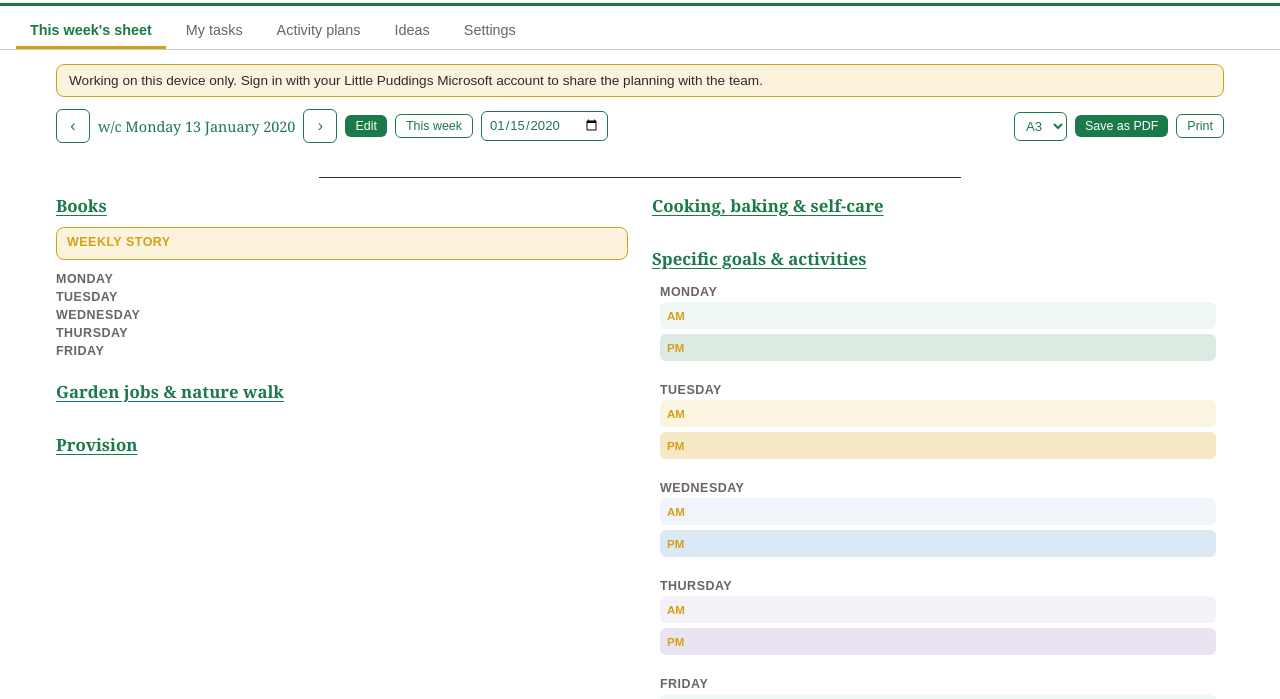
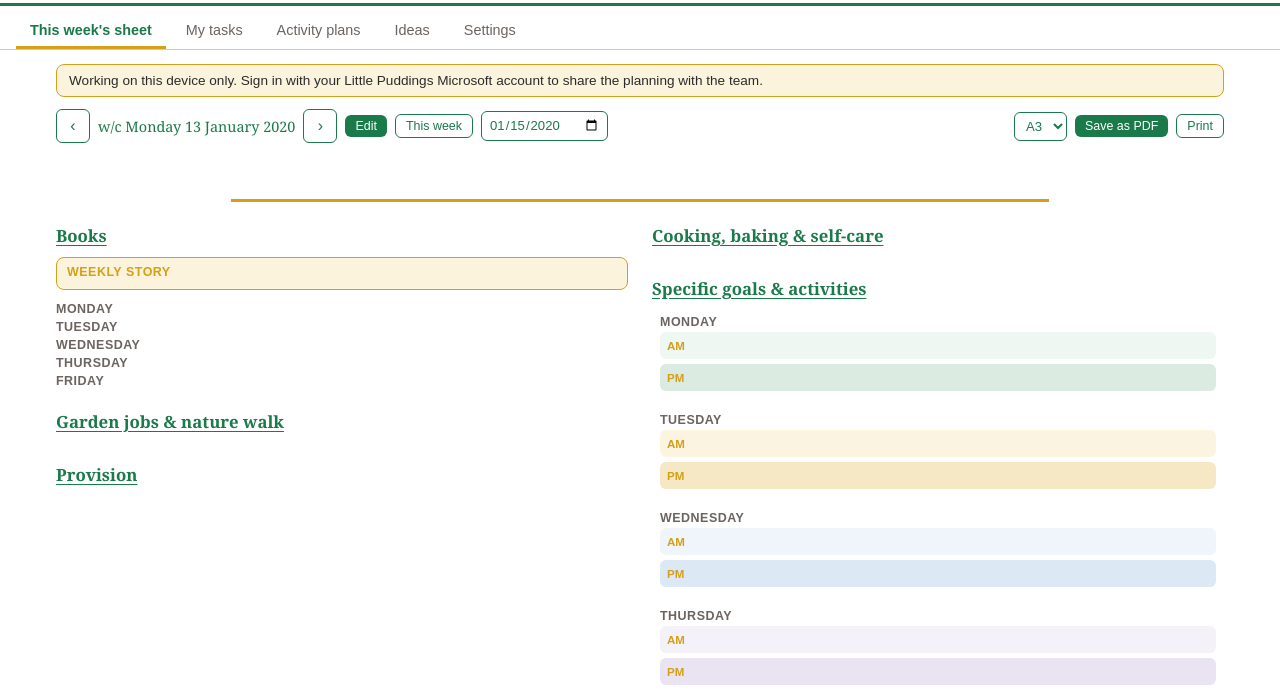
Before and after one commit to LittlePuddingsSingIn/planning, a plain HTML site: page index.html in a window 1280 px wide. Both pictures are taken after typing "2020-01-15" into the empty fields and a click on the button "Save as PDF". Shown: the part 61-760 px from the top of the page. Drawn offline with nearby package versions, Linux system fonts and the light colour scheme.

Commit message:
Add files via upload

```diff
--- a/index.html
+++ b/index.html
@@ -114,10 +114,11 @@
   body.printlike{background:#fff;}
   body.printlike #tab-week .weekbar{margin-bottom:2px;}
   body.printlike #tab-week .weekbar h2{font-size:.9rem; font-weight:normal;}
-  body.printlike .topicrow{justify-content:center; margin:0 0 16px;}
+  body.printlike .topicrow{justify-content:center; margin:2px 0 22px;}
   body.printlike .topiclabel{display:none;}
-  body.printlike #weekTopic{border:none; border-bottom:1.5px solid var(--ink); border-radius:0; background:none;
-    text-align:center; font-size:1.3rem; flex:0 1 55%; max-width:55%; padding:2px 6px;}
+  body.printlike #weekTopic{border:none; border-bottom:3px solid var(--gold); border-radius:0; background:none;
+    text-align:center; font-family:Georgia, 'Times New Roman', serif; font-weight:bold; color:var(--green);
+    font-size:2.3rem; line-height:1.25; flex:0 1 70%; max-width:70%; padding:2px 6px 6px;}
   body.printlike .sheet, body.printlike #tab-week .section, body.printlike #reflectionWrap .card{background:transparent; border:none; box-shadow:none;}
   body.printlike .sheet{padding:0; gap:14px 24px; grid-template-rows:1fr;}
   body.printlike .col{gap:14px; height:100%;}
@@ -477,7 +478,7 @@
 /* =====================================================
    CONFIG: copy clientId and tenantId from the OTJ tool
    ===================================================== */
-const BUILD = "2026-10-30b";
+const BUILD = "2026-10-30c";
 const CLIENT_ID   = "5a871fc6-d672-401e-a5a7-f9fb349ecc99";
 const TENANT_ID   = "a824d7c9-201d-4ae2-afea-e75389e576f0";
 const REDIRECT_URI = "https://littlepuddingssingin.github.io/planning/";
@@ -2216,12 +2217,20 @@ async function savePdf(){
   document.body.classList.remove("viewmode");
   document.body.classList.add("printlike");
   try{
-    tab.style.width = dims.w + "px";
-    sheet.style.width = dims.w + "px";
-    sheet.style.height = "";
-    const headH = 90; // w/c line and topic
-    const availPx = dims.h - headH;
-    sheet.style.height = Math.max(sheet.scrollHeight, availPx) + "px";
+    // Lay the sheet out wider when there is more on it, so page one keeps the
+    // paper's shape and fills the full width instead of shrinking to fit the height.
+    const pmFit = PAPER_MM[size];
+    const ratio = (pmFit.h - 26) / (pmFit.w - 26);
+    let W = dims.w;
+    for (let i = 0; i < 6; i++){
+      tab.style.width = W + "px"; sheet.style.width = W + "px"; sheet.style.height = "";
+      const H = tab.scrollHeight;
+      if (H <= W * ratio * 1.01) break;
+      W = Math.round(W * Math.sqrt(H / (W * ratio)));
+    }
+    const headH = tab.scrollHeight - sheet.scrollHeight;
+    sheet.style.height = Math.max(sheet.scrollHeight, Math.floor(W * ratio - headH - 4)) + "px";
+    rwrap.style.width = W + "px";
     rwrap.style.display = "none";
     const c1 = await snapForPdf(tab);
     rwrap.style.display = "";
```
